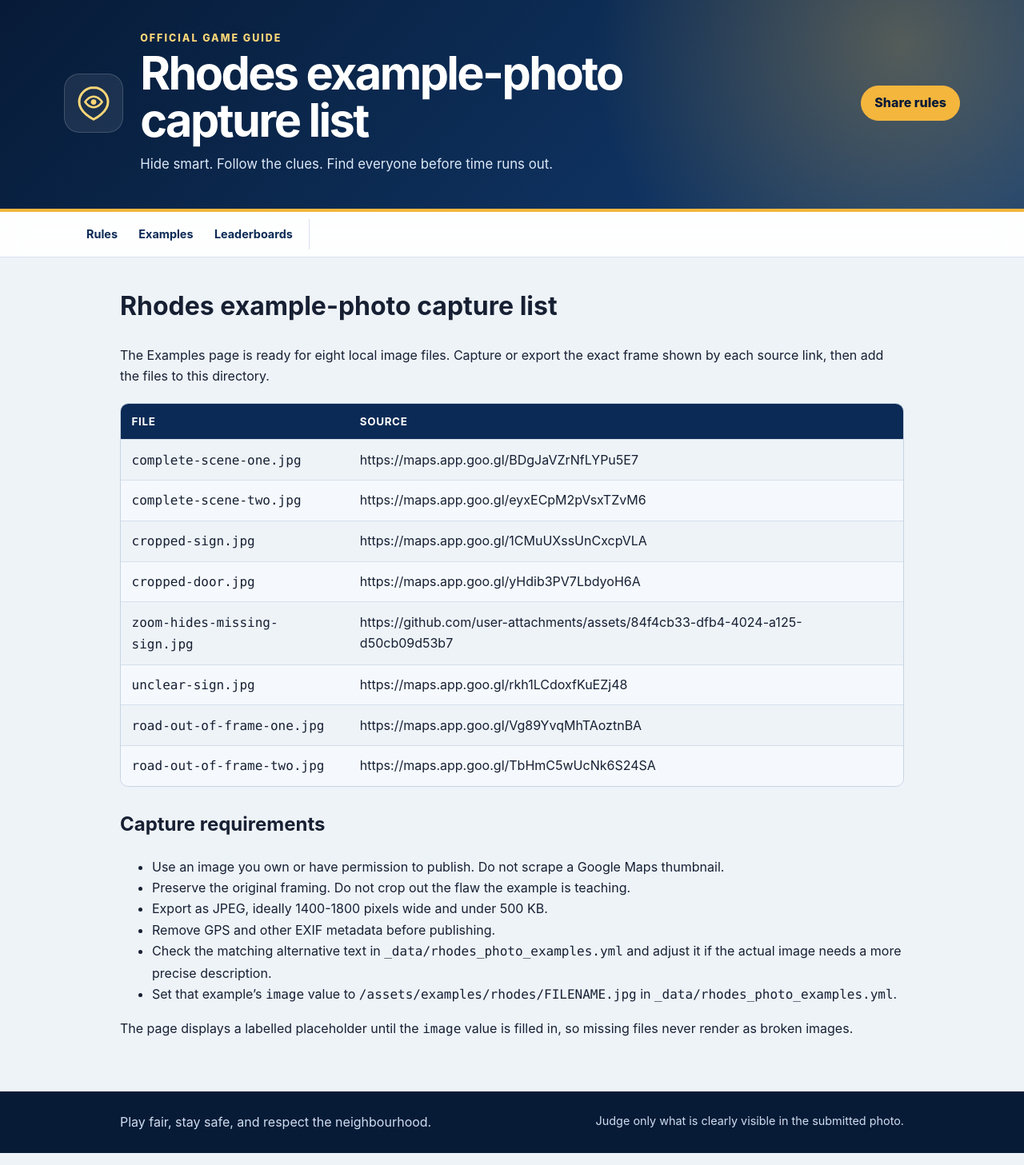
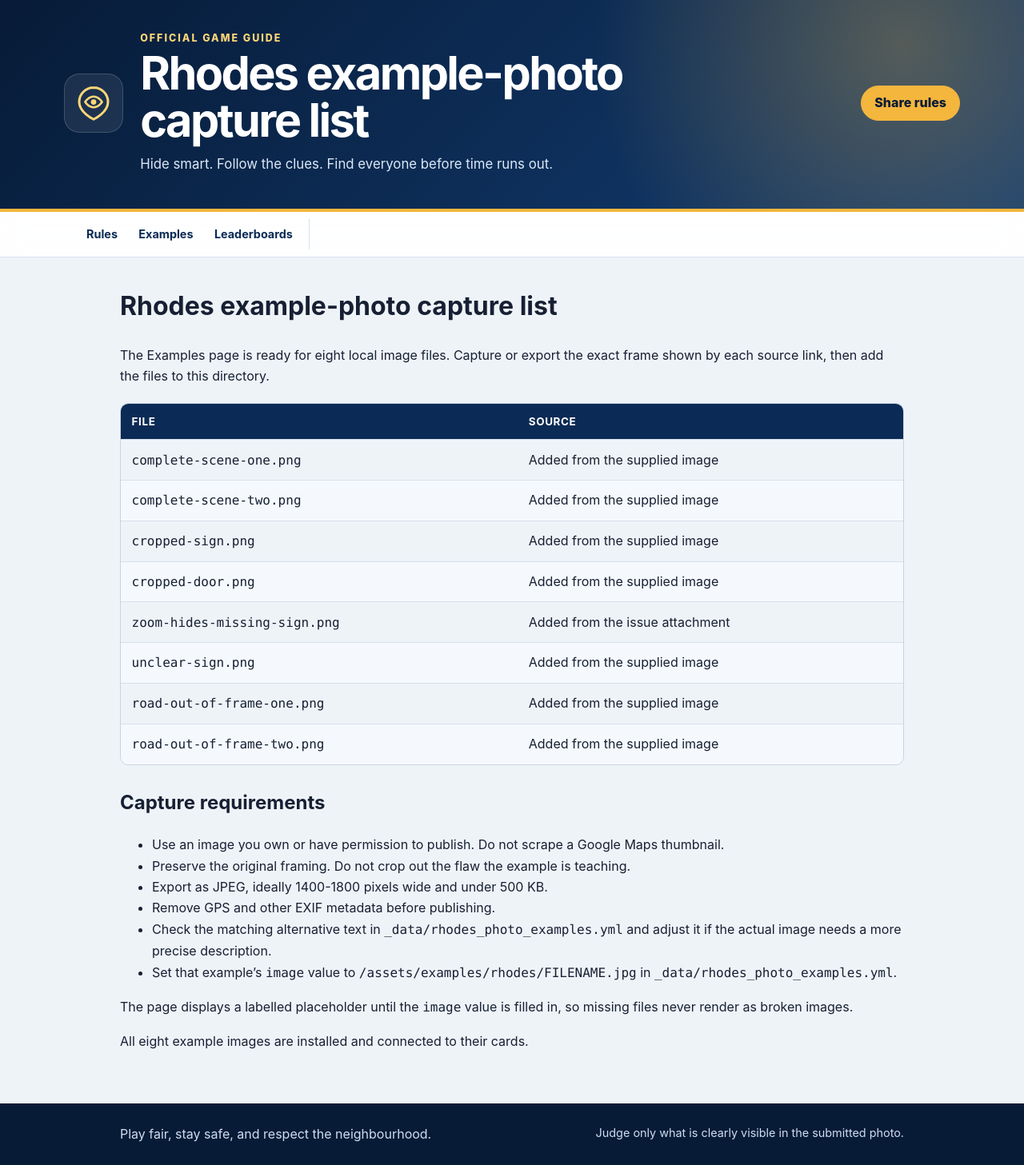
Before and after one commit to mmaxin/hide-and-seek-game, a Jekyll site: the page built from assets/examples/rhodes/README.md, in a window 1280 px wide. Shown: the whole page at 80% size. Built offline with Jekyll 4.4.1, drawn with Linux system fonts in a browser that asks for light colours; our own code applies the rules of GitHub Pages for plain Markdown files.

Commit message:
Add Rhodes example images and cache busting
Wire all eight Rhodes example cards to newly added local PNG assets, update capture filenames, and refresh the alt text/descriptions for each example. Update the Rhodes README to reflect the installed PNG sources, and add a timestamp-based `?v=` query param to shared and leaderboard CSS/JS includes in `default.html` so deployed asset changes are picked up immediately.

```diff
--- a/_layouts/default.html
+++ b/_layouts/default.html
@@ -11,8 +11,9 @@
     <meta property="og:url" content="{{ page.url | absolute_url }}">
     <title>{% if page.page_type == 'rules' %}{{ site.title }} · Game Rules{% else %}{{ page.title }} · {{ site.title }}{% endif %}</title>
     <link rel="icon" href="{{ '/assets/favicon.svg' | relative_url }}" type="image/svg+xml">
-    <link rel="stylesheet" href="{{ '/assets/css/style.css' | relative_url }}">
-    <script src="{{ '/assets/js/site.js' | relative_url }}" defer></script>
+    {% assign asset_version = site.time | date: '%s' %}
+    <link rel="stylesheet" href="{{ '/assets/css/style.css' | relative_url }}?v={{ asset_version }}">
+    <script src="{{ '/assets/js/site.js' | relative_url }}?v={{ asset_version }}" defer></script>
   </head>
   <body>
     <a class="skip-link" href="#{{ page.main_id | default: 'content' }}">Skip to {{ page.skip_label | default: 'page content' }}</a>
@@ -115,8 +116,8 @@
       </div>
     </footer>
     {% if page.page_type == 'leaderboard' %}
-      <script src="{{ '/assets/js/leaderboard-core.js' | relative_url }}" defer></script>
-      <script src="{{ '/assets/js/leaderboard.js' | relative_url }}" defer></script>
+      <script src="{{ '/assets/js/leaderboard-core.js' | relative_url }}?v={{ asset_version }}" defer></script>
+      <script src="{{ '/assets/js/leaderboard.js' | relative_url }}?v={{ asset_version }}" defer></script>
     {% endif %}
   </body>
 </html>
--- a/assets/examples/rhodes/README.md
+++ b/assets/examples/rhodes/README.md
@@ -4,14 +4,14 @@
 
 | File | Source |
 | --- | --- |
-| `complete-scene-one.jpg` | https://maps.app.goo.gl/BDgJaVZrNfLYPu5E7 |
-| `complete-scene-two.jpg` | https://maps.app.goo.gl/eyxECpM2pVsxTZvM6 |
-| `cropped-sign.jpg` | https://maps.app.goo.gl/1CMuUXssUnCxcpVLA |
-| `cropped-door.jpg` | https://maps.app.goo.gl/yHdib3PV7LbdyoH6A |
-| `zoom-hides-missing-sign.jpg` | https://github.com/user-attachments/assets/84f4cb33-dfb4-4024-a125-d50cb09d53b7 |
-| `unclear-sign.jpg` | https://maps.app.goo.gl/rkh1LCdoxfKuEZj48 |
-| `road-out-of-frame-one.jpg` | https://maps.app.goo.gl/Vg89YvqMhTAoztnBA |
-| `road-out-of-frame-two.jpg` | https://maps.app.goo.gl/TbHmC5wUcNk6S24SA |
+| `complete-scene-one.png` | Added from the supplied image |
+| `complete-scene-two.png` | Added from the supplied image |
+| `cropped-sign.png` | Added from the supplied image |
+| `cropped-door.png` | Added from the supplied image |
+| `zoom-hides-missing-sign.png` | Added from the issue attachment |
+| `unclear-sign.png` | Added from the supplied image |
+| `road-out-of-frame-one.png` | Added from the supplied image |
+| `road-out-of-frame-two.png` | Added from the supplied image |
 
 ## Capture requirements
 
@@ -23,3 +23,5 @@
 - Set that example's `image` value to `/assets/examples/rhodes/FILENAME.jpg` in `_data/rhodes_photo_examples.yml`.
 
 The page displays a labelled placeholder until the `image` value is filled in, so missing files never render as broken images.
+
+All eight example images are installed and connected to their cards.
```
Also changed, not shown: _data/rhodes_photo_examples.yml (+24 -24 lines), assets/examples/rhodes/complete-scene-one.png (added), assets/examples/rhodes/complete-scene-two.png (added), assets/examples/rhodes/cropped-door.png (added), assets/examples/rhodes/cropped-sign.png (added), assets/examples/rhodes/road-out-of-frame-one.png (added), assets/examples/rhodes/zoom-hides-missing-sign.png (added), 2 other files.
